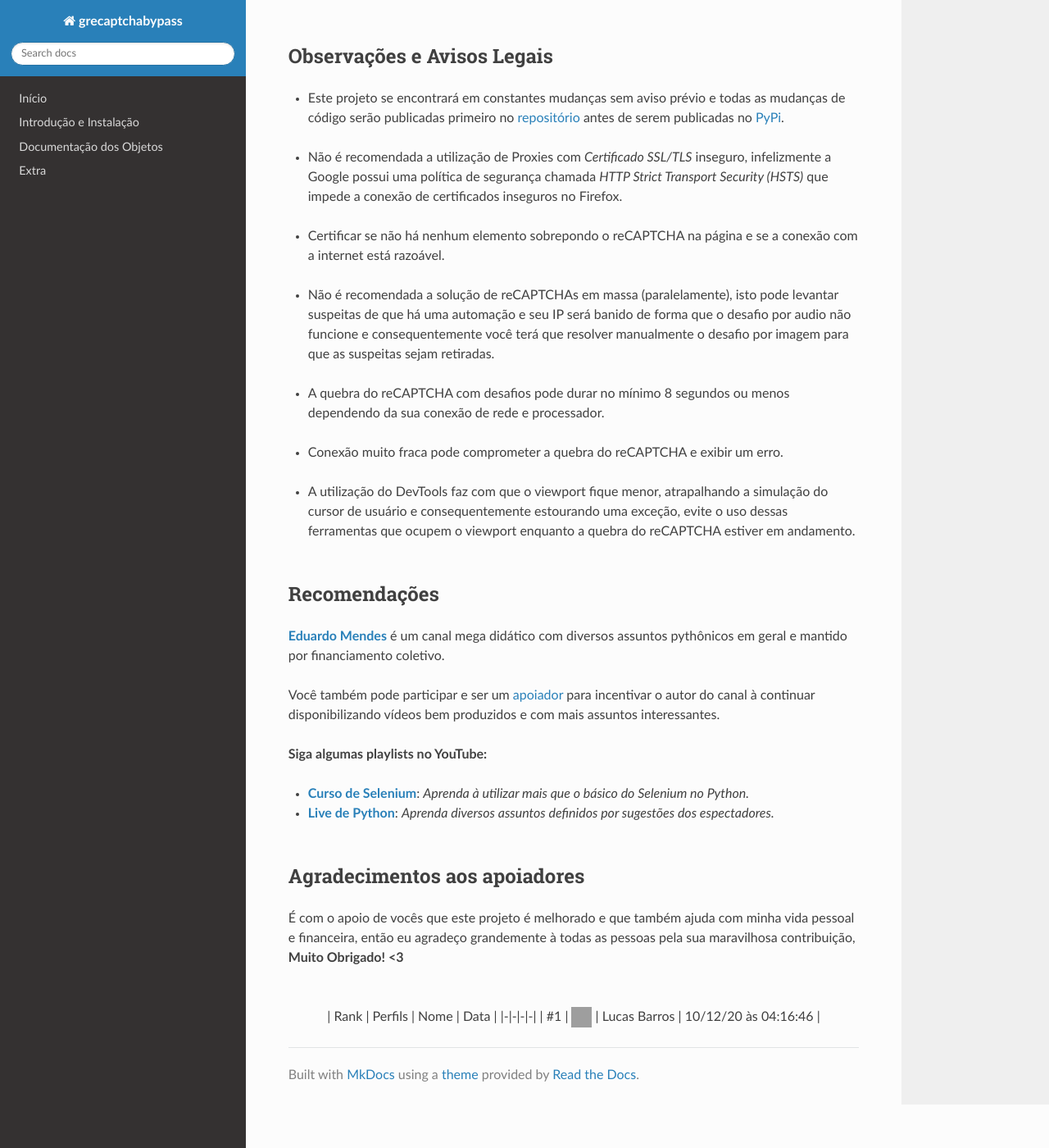
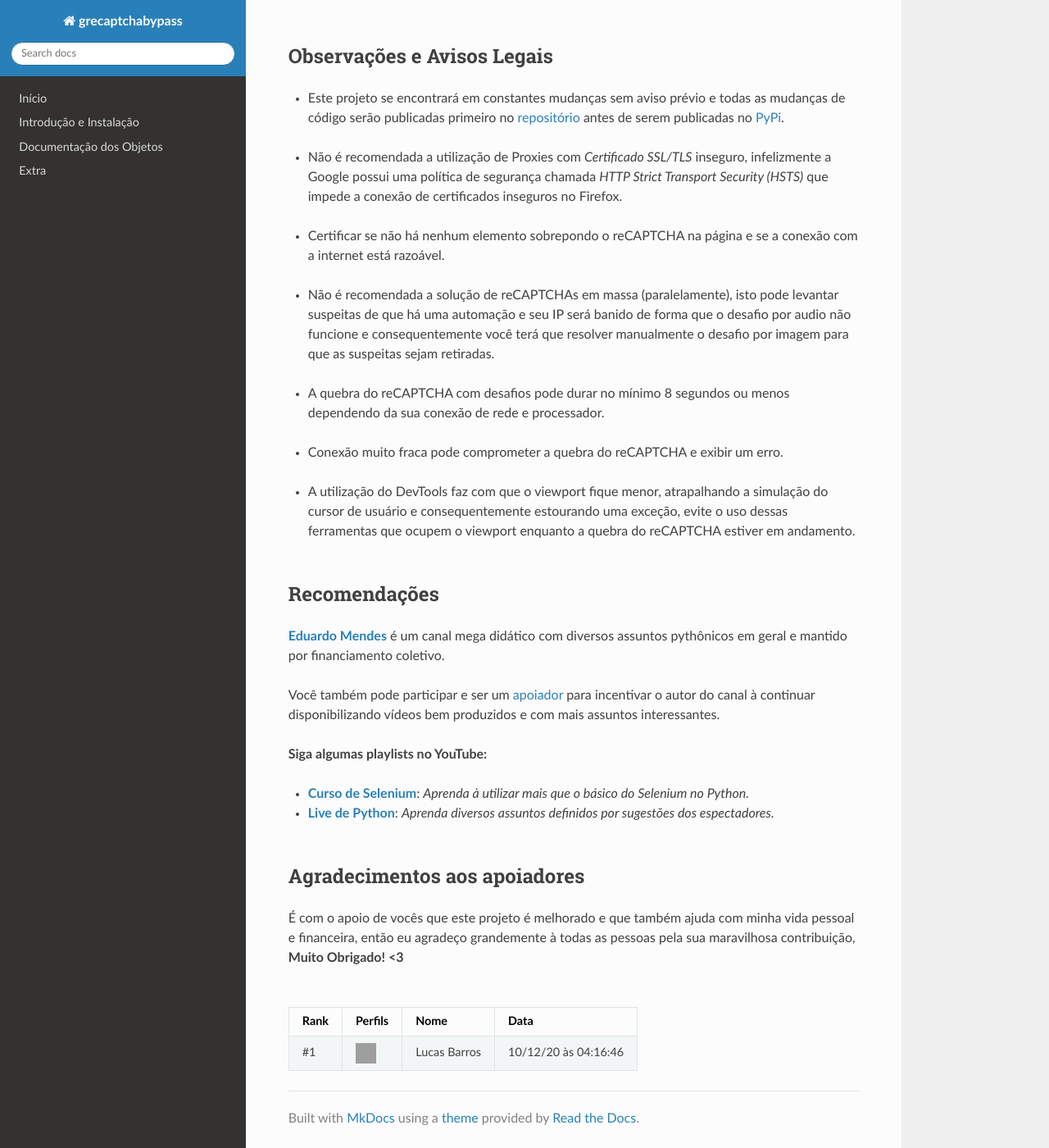
Before and after one commit to EthicalMeikin/grecaptchabypass, an MkDocs documentation site: the page built from docs/index.md, in a window 1280 px wide and 1400 px high, scrolled down 1443 px. Shown: the whole window at 82% size. Built offline with MkDocs 1.6.1, drawn with Linux system fonts in a browser that asks for light colours; nearby versions of some CDN libraries; comment, search, counter and statistics services are not loaded; old or Windows-style settings are respelled for this version of MkDocs; grey boxes are pictures that could not be loaded.

Commit message:
Ajeitando tabela

```diff
--- a/docs/index.css
+++ b/docs/index.css
@@ -14,6 +14,11 @@ table {
 th, td {
   padding: 7px;
   width: 100vw;
+  vertical-align: middle;
+}
+
+td img {
+    margin: 0 auto;
 }
 
 code:not([class]) {
--- a/docs/index.md
+++ b/docs/index.md
@@ -108,10 +108,10 @@ minha vida pessoal e financeira, então eu agradeço grandemente à todas as
 pessoas pela sua maravilhosa contribuição, **Muito Obrigado! <3**
 <br/><br/>
 
-<center>
+<span align="center">
 
 | Rank | Perfils | Nome | Data |
 |-|-|-|-|
 | #1   | <img src="https://www.gravatar.com/avatar/3516fabc30e2a6a444de239f80b133cd?d=mp" width="25"/> | Lucas Barros | 10/12/20 às 04:16:46 |
 
-</center>
+</span>
```
